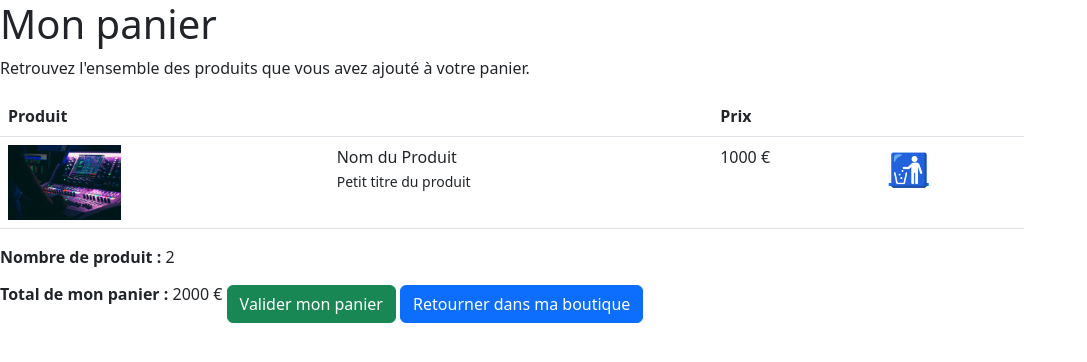
After one commit to kandji22/beatsWebside, a Symfony app: template templates/card/show.html.twig in a window 1280 px wide. The commit adds this page. Shown: the top 362 px of the page, without its empty margins (0-1087 px from the left). Run offline with Twig, Linux system fonts and the light colour scheme; the template is opened without the code that fills it, so the values that code supplies are empty; style sheets or scripts are compiled from the project's sources; some libraries are stand-ins or nearby versions.

Commit message:
finalisation vue

```diff
--- a/assets/styles/app.css
+++ b/assets/styles/app.css
@@ -40,7 +40,7 @@ nav {
 
 .toggle {
     color: var(--third-color);
-    font-size: 2rem;
+    font-size: 1rem;
     position: absolute;
     top: 1rem;
     right: 1rem;
--- /dev/null
+++ b/templates/card/show.html.twig
@@ -0,0 +1,68 @@
+{% extends 'base.html.twig' %}
+{% block title %}Mon panier - Sound{% endblock %}
+ {% block stylesheets %}
+     {{ parent() }}
+     <style>
+
+         body {
+             background-color: white;
+             width: 80%;
+             margin-left: 9%;
+             margin-right: 9%;
+             margin-top: 10%;
+         }
+     </style>
+ {% endblock %}
+
+{% block head %}
+{% endblock %}
+{% block body %}
+    <h1>Mon panier</h1>
+    Retrouvez l'ensemble des produits que vous avez ajouté à votre panier.
+
+    {% if true %}
+        <table class="table mt-3">
+            <thead>
+            <tr>
+                <th scope="col">Produit</th>
+                <th scope="col"></th>
+                <th scope="col">Prix</th>
+                <th scope="col"></th>
+            </tr>
+            </thead>
+            <tbody>
+            {% set total = null %}
+           <!-- faire un  boucle -->
+                <tr>
+                    <th>
+                        <img src="{{  asset('images/image1.jpeg')  }}" alt="" height="75px"><br/>
+                    </th>
+                    <td>
+                        Nom du Produit<br/>
+                        <small>Petit titre du produit </small>
+                    </td>
+
+                    <td> 1000 €</td>
+
+                    <td>
+                        <a href="{{ path('delete_to_cart', { 'id' : 1 }) }}" style="font-size: 2rem">
+                            &#128686;
+                        </a>
+                    </td>
+                </tr>
+            <!-- fin boucle -->
+<!-- ici on fait la sommme  -->
+
+            </tbody>
+        </table>
+        <div class="text-right mb-5">
+            <b>Nombre de produit :</b> 2 <br/>
+            <b>Total de mon panier :</b> 2000 €
+            <a href="" class="btn btn-success btn-block mt-3">Valider mon panier</a>
+            <a href="{{ path('app_home') }}" class="btn btn-primary btn-block mt-3">Retourner dans ma boutique </a>
+        </div>
+    {% else %}
+        <hr>
+        <p><b>Votre panier est vide.</b></p>
+    {% endif %}
+{% endblock %}
--- a/templates/home/index.html.twig
+++ b/templates/home/index.html.twig
@@ -36,6 +36,7 @@
                             <div class="song-title"></div>
                             <div class="song-artist">by Chance The Rapper</div>
                             <div class="song-time">3:41</div>
+                            <div class=""> <a href="{{ path('app_show') }}" class="btn btn-primary" > <i class="fa fa-arrow-right"></i> </a></div>
                         </div>
                         <audio data-song = "my song3"  id="audio-player_1" data-id="audio-player_1" class="audio-player" preload="none" src="{{ asset('audio/test.mp3') }}" data-piste="1" ></audio>
                         <audio data-song = "my song4"   id="audio-player_2" data-id="audio-player_2" class="audio-player" preload="none" src="{{ asset('audio/test2.mp3') }}" data-piste="2" ></audio>
@@ -145,6 +146,7 @@
                             <div class="song-title">Rosie</div>
                             <div class="song-artist">John Mayer</div>
                             <div class="song-time">4:00</div>
+
                         </div>
                     </div>
                 </div>
```
Also changed, not shown: src/Controller/IndexController.php (+29 -0 lines), templates/home/show.html.twig (+18 -4 lines), public/images/image1.jpeg (added), public/images/image2.jpeg (added).
